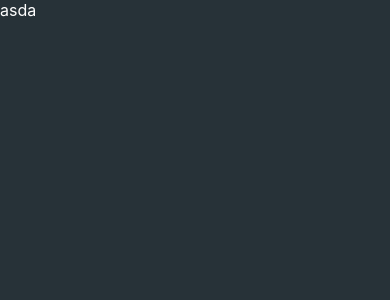
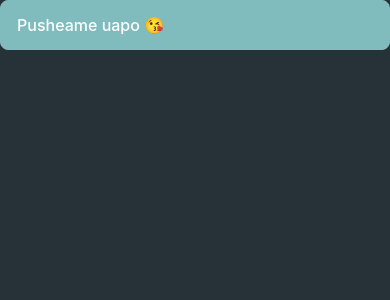
Before and after one commit to Naisroan/gym-native, a React Native app: screen / in a window 390 px wide. Shown: the top 300 px of the page. Built offline with nearby package versions, Linux system fonts and the light colour scheme.

Commit message:
Fix touchable styles

```diff
--- a/src/components/TouchableButton/styles.ts
+++ b/src/components/TouchableButton/styles.ts
@@ -8,7 +8,7 @@ export const getStyles = (
 	variant: TouchableVariant,
 	flatStyles?: StyleProp<ViewStyle>
 ) => {
-	const { palette } = currentTheme
+	const { palette, theme } = currentTheme
 
 	const touchableStyles: { [key in TouchableVariant]: ViewStyle } = {
 		'default': {
@@ -32,7 +32,7 @@ export const getStyles = (
 		},
 
 		'contained': {
-			color: palette.TEXT_COLOR
+			color: 'white'
 		},
 
 		'outlined': {
--- /dev/null
+++ b/src/store/slices/app/actions.ts
@@ -0,0 +1,13 @@
+import { createAction } from "@reduxjs/toolkit"
+import { APP_TYPES } from "./types"
+import { AppState } from "."
+
+const set = createAction(APP_TYPES.SET, <K extends keyof AppState>(key: keyof AppState, value: AppState[K]) => {
+	return {
+		payload: { key, value }
+	}
+})
+
+export const appActions = {
+	set
+}
--- a/src/store/slices/app/index.ts
+++ b/src/store/slices/app/index.ts
@@ -1,6 +1,7 @@
 import { createSlice } from "@reduxjs/toolkit"
+import { appActions } from "./actions"
 
-interface AppState {
+export interface AppState {
 
 	currentTheme: 'light' | 'dark'
 
@@ -17,5 +18,11 @@ const initialState: AppState = {
 export const appSlice = createSlice({
 	name: "app",
 	reducers: {},
-	initialState: initialState
+	initialState: initialState,
+	extraReducers: builder => {
+		builder.addCase(appActions.set, (state, { payload, type }) => {
+			// @ts-ignore
+			state[payload.key] = payload.value
+		})
+	}
 })
--- /dev/null
+++ b/src/store/slices/app/types.ts
@@ -0,0 +1,3 @@
+export const APP_TYPES = {
+	SET: "app/set"
+}
--- a/src/views/main/index.tsx
+++ b/src/views/main/index.tsx
@@ -1,21 +1,28 @@
 import { SafeAreaView, View } from 'react-native'
 import { StatusBar } from 'expo-status-bar'
-import { Text } from 'components'
-import { useAppSelector } from 'store'
+import { Text, TouchableButton } from 'components'
+import { useAppDispatch, useAppSelector } from 'store'
 import { useCurrentTheme } from 'hooks'
 import { styles as getStyles } from './styles'
+import { appActions } from 'store/slices/app/actions'
 
 export function Main() {
+	const dispatch = useAppDispatch()
 	const currentTheme = useCurrentTheme()
 	const globalSafeArea = useAppSelector(state => state.app.globalSafeArea)
+	const styles = getStyles(currentTheme)
 
-	const styles = getStyles(currentTheme)
 	const Wrapper = globalSafeArea ? SafeAreaView : View
 
 	return (
 		<Wrapper style={styles.root}>
 			<View style={styles.container}>
-				<Text>asda</Text>
+				<TouchableButton
+					text='Pusheame uapo 😘'
+					onPress={() => {
+						dispatch(appActions.set('currentTheme', currentTheme.theme === 'dark' ? 'light' : 'dark'))
+					}}
+				/>
 			</View>
 			<StatusBar style={currentTheme.theme === 'light' ? 'dark' : 'light'} />
 		</Wrapper>
```
